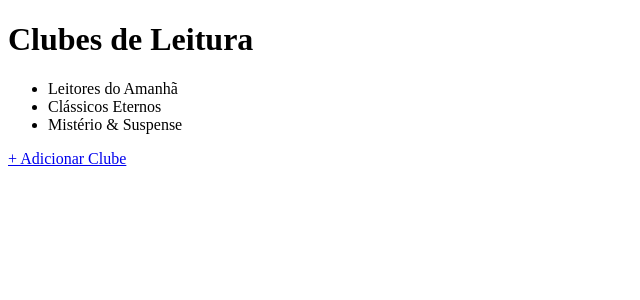
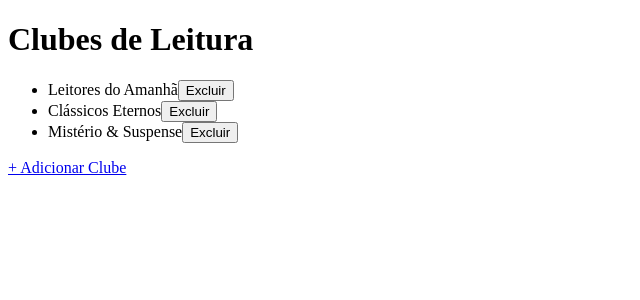
Before and after one commit to Lucas-1234567890/AT-REACT, a React (Vite) app: page / in a window 1280 px wide. Shown: the top 300 px of the page, without its empty margins (0-640 px from the left). Built offline with nearby package versions, Linux system fonts and the light colour scheme.

Commit message:
tarefa 7 e 8: exclusao de clube com atualizacao de estado

```diff
--- a/src/components/ClubeLista.jsx
+++ b/src/components/ClubeLista.jsx
@@ -15,12 +15,20 @@ function ClubeLista() {
     setClubes([...clubes, { id: Date.now(), ...novoClube }]);
   }
 
+  function excluirClube(id) {
+  setClubes(clubes.filter((c) => c.id !== id));
+  }
+
+
   return (
     <div>
       <h1>Clubes de Leitura</h1>
       <ul>
         {clubes.map((clube) => (
-          <li key={clube.id}>{clube.nome}</li>
+          <li key={clube.id}>
+            {clube.nome}
+            <button onClick={() => excluirClube(clube.id)}>Excluir</button>
+          </li>
         ))}
       </ul>
       {/* <NovoClube onAdicionar={adicionarClube} /> */}
```
